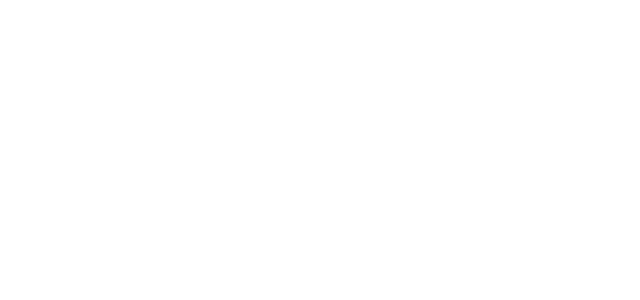
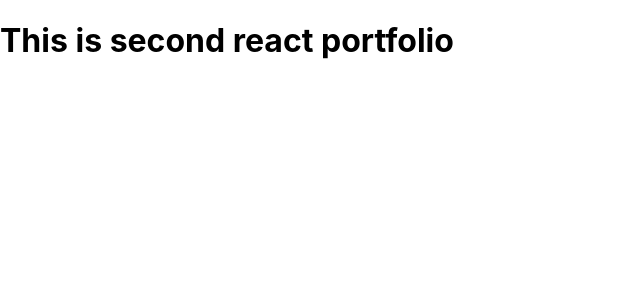
Before and after one commit to Abou2022/second-reactportfolio, a React (Create React App) app: page / in a window 1280 px wide. Shown: the top 300 px of the page, without its empty margins (0-640 px from the left). Built offline with nearby package versions, Linux system fonts and the light colour scheme.

Commit message:
added routes folder for navbar in the src folder

```diff
--- a/src/App.js
+++ b/src/App.js
@@ -3,7 +3,11 @@
 import "./index.css";
 
 function App() {
-  return <div></div>;
+  return (
+    <div>
+      <h1>This is second react portfolio</h1>
+    </div>
+  );
 }
 
 export default App;
```
Also changed, not shown: src/routes/About.js (added), src/routes/Contact.js (added), src/routes/Home.js (added), src/routes/Project.js (added).
